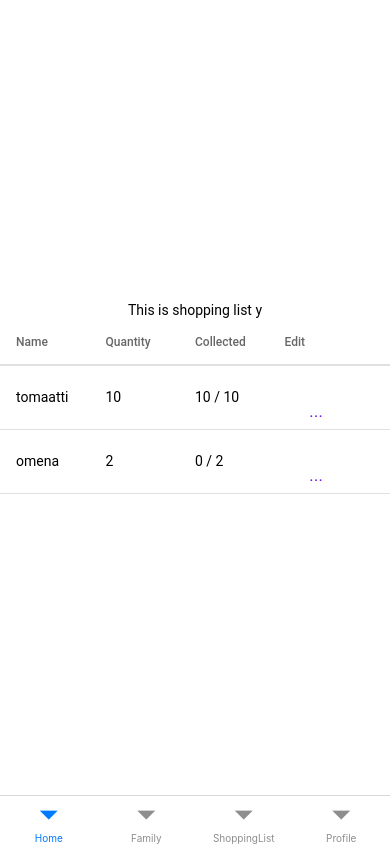
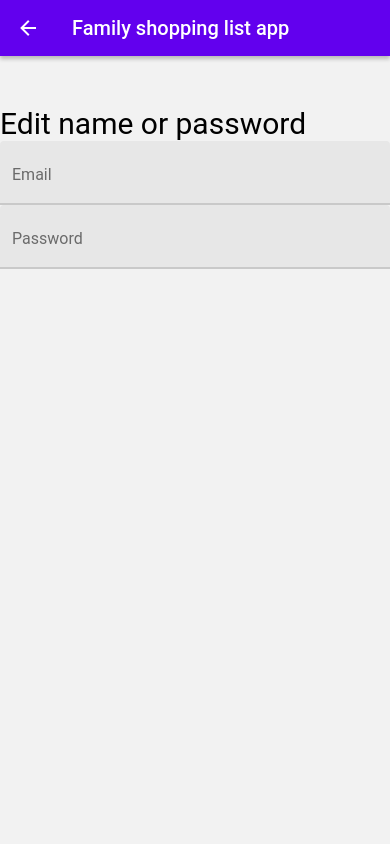
Before and after one commit to PetteriV99/TWC-AAD-Repository, a React Native app in the folder client/: screen /EditProfile in a window 390 px wide. Built offline with nearby package versions, Linux system fonts and the light colour scheme.

Commit message:
Routing and new screens

```diff
--- a/client/App.tsx
+++ b/client/App.tsx
@@ -1,11 +1,14 @@
 import * as React from 'react'
 import { NavigationContainer } from '@react-navigation/native'
 import Router from './router'
+import { Provider as PaperProvider } from 'react-native-paper'
 
 export default function App() {
   return (
-    <NavigationContainer>
-      <Router />
-    </NavigationContainer>
+    <PaperProvider>
+      <NavigationContainer>
+        <Router />
+      </NavigationContainer>
+    </PaperProvider>
   )
 }
--- a/client/router.tsx
+++ b/client/router.tsx
@@ -1,10 +1,18 @@
 import React from 'react'
 import { createNativeStackNavigator } from '@react-navigation/native-stack'
-import { Home, Family, ShoppingList, Profile } from './screens'
+import {
+  Home,
+  Family,
+  ShoppingList,
+  Profile,
+  Login,
+  EditProfile,
+} from './screens'
 import { createBottomTabNavigator } from '@react-navigation/bottom-tabs'
-
 const Stack = createNativeStackNavigator()
 const Tab = createBottomTabNavigator()
+import { MaterialCommunityIcons } from '@expo/vector-icons'
+import { Appbar } from 'react-native-paper'
 
 function MainApp() {
   return (
@@ -12,35 +20,82 @@ function MainApp() {
       <Tab.Screen
         name='Home'
         component={Home}
-        options={{ headerShown: false }}
+        options={{
+          tabBarIcon: ({ color }) => (
+            <MaterialCommunityIcons name='home' size={24} color={color} />
+          ),
+        }}
       />
       <Tab.Screen
         name='Family'
         component={Family}
-        options={{ headerShown: false }}
+        options={{
+          tabBarIcon: ({ color }) => (
+            <MaterialCommunityIcons
+              name='family-tree'
+              size={24}
+              color={color}
+            />
+          ),
+        }}
       />
       <Tab.Screen
         name='ShoppingList'
         component={ShoppingList}
-        options={{ headerShown: false }}
+        options={{
+          tabBarIcon: ({ color }) => (
+            <MaterialCommunityIcons name='menu' size={24} color={color} />
+          ),
+        }}
       />
       <Tab.Screen
         name='Profile'
         component={Profile}
-        options={{ headerShown: false }}
+        options={{
+          tabBarIcon: ({ color }) => (
+            <MaterialCommunityIcons
+              name='human-greeting-variant'
+              size={24}
+              color={color}
+            />
+          ),
+        }}
       />
+      {/* <Tab.Screen
+        name='Login'
+        component={Login}
+        options={{
+          tabBarIcon: ({ color }) => (
+            <MaterialCommunityIcons
+              name='human-greeting-variant'
+              size={24}
+              color={color}
+            />
+          ),
+        }}
+      /> */}
     </Tab.Navigator>
   )
 }
 
 const Router = () => {
   return (
-    <Stack.Navigator>
-      <Stack.Screen
-        name='MainApp'
-        component={MainApp}
-        options={{ headerShown: false }}
-      />
+    <Stack.Navigator
+      initialRouteName='Home'
+      screenOptions={{
+        header: props => (
+          <Appbar.Header>
+            {props.back ? (
+              <Appbar.BackAction onPress={props.navigation.goBack} />
+            ) : null}
+            <Appbar.Content title='Family shopping list app' />
+          </Appbar.Header>
+        ),
+      }}
+    >
+      <Stack.Screen name='MainApp' component={MainApp} />
+      <Stack.Screen name='Login' component={Login} />
+      <Stack.Screen name='EditProfile' component={EditProfile} />
     </Stack.Navigator>
   )
 }
--- /dev/null
+++ b/client/screens/EditProfile.tsx
@@ -0,0 +1,34 @@
+import { StyleSheet, View } from 'react-native'
+import { Text, TextInput } from 'react-native-paper'
+import * as React from 'react'
+
+export default function EditProfile() {
+  const [text, setText] = React.useState('')
+
+  return (
+    <View style={{ marginTop: 50 }}>
+      <Text style={{ fontSize: 30 }}>Edit name or password</Text>
+      <TextInput
+        label='Email'
+        value={text}
+        onChangeText={text => setText(text)}
+      />
+      <TextInput
+        label='Password'
+        value={text}
+        onChangeText={text => setText(text)}
+      />
+    </View>
+  )
+}
+
+const styles = StyleSheet.create({
+  container: {
+    borderWidth: 10,
+    flex: 1,
+    padding: 30,
+    backgroundColor: '#fff',
+    alignItems: 'center',
+    justifyContent: 'center',
+  },
+})
--- a/client/screens/Home.tsx
+++ b/client/screens/Home.tsx
@@ -4,7 +4,7 @@ import { Text } from 'react-native-paper'
 import * as React from 'react'
 import List from '../components/List'
 
-export default function HomeScreen() {
+export default function Home() {
   return (
     <View style={styles.container}>
       <Text>This is shopping list y</Text>
--- /dev/null
+++ b/client/screens/Login.tsx
@@ -0,0 +1,35 @@
+import { StyleSheet, View } from 'react-native'
+import { Text, TextInput } from 'react-native-paper'
+import * as React from 'react'
+import { StatusBar } from 'expo-status-bar'
+
+export default function Login() {
+  const [text, setText] = React.useState('')
+
+  return (
+    <View style={{ marginTop: 50 }}>
+      <Text style={{ fontSize: 30 }}>Login / Register</Text>
+      <TextInput
+        label='Email'
+        value={text}
+        onChangeText={text => setText(text)}
+      />
+      <TextInput
+        label='Password'
+        value={text}
+        onChangeText={text => setText(text)}
+      />
+    </View>
+  )
+}
+
+const styles = StyleSheet.create({
+  container: {
+    borderWidth: 10,
+    flex: 1,
+    padding: 30,
+    backgroundColor: '#fff',
+    alignItems: 'center',
+    justifyContent: 'center',
+  },
+})
--- a/client/screens/Profile.tsx
+++ b/client/screens/Profile.tsx
@@ -2,14 +2,21 @@ import { StatusBar } from 'expo-status-bar'
 import { StyleSheet, Text, View } from 'react-native'
 import { Button, Checkbox } from 'react-native-paper'
 
-export default function HomeScreen() {
+export default function Profile({ navigation }: any) {
   return (
     <View style={styles.container}>
-      <Button mode='contained'>Sign up / Log in</Button>
+      <Button onPress={() => navigation.navigate('Login')} mode='contained'>
+        Sign up / Log in
+      </Button>
       <Button mode='contained'>Log out</Button>
       <Text>Käyttäjän nimi</Text>
       <Text>jotain muuta tietoa</Text>
-      <Button mode='contained'>Edit profile</Button>
+      <Button
+        onPress={() => navigation.navigate('EditProfile')}
+        mode='contained'
+      >
+        Edit profile
+      </Button>
     </View>
   )
 }
--- a/client/screens/ShoppingList.tsx
+++ b/client/screens/ShoppingList.tsx
@@ -4,7 +4,7 @@ import { StyleSheet, Text, View } from 'react-native'
 import { Button, Checkbox } from 'react-native-paper'
 import List from '../components/List'
 
-export default function ShoppingList() {
+export default function Shopping() {
   return (
     <View style={styles.container}>
       <StatusBar style='auto' />
--- a/client/screens/index.ts
+++ b/client/screens/index.ts
@@ -3,5 +3,7 @@ import Family from './Family';
 import Home from './Home';
 import ShoppingList from './ShoppingList';
 import Profile from './Profile';
+import Login from './Login';
+import EditProfile from './EditProfile';
 
-export {ShoppingList, Home, Family, Profile };
+export {ShoppingList, Home, Family, Profile, Login,EditProfile };
```
